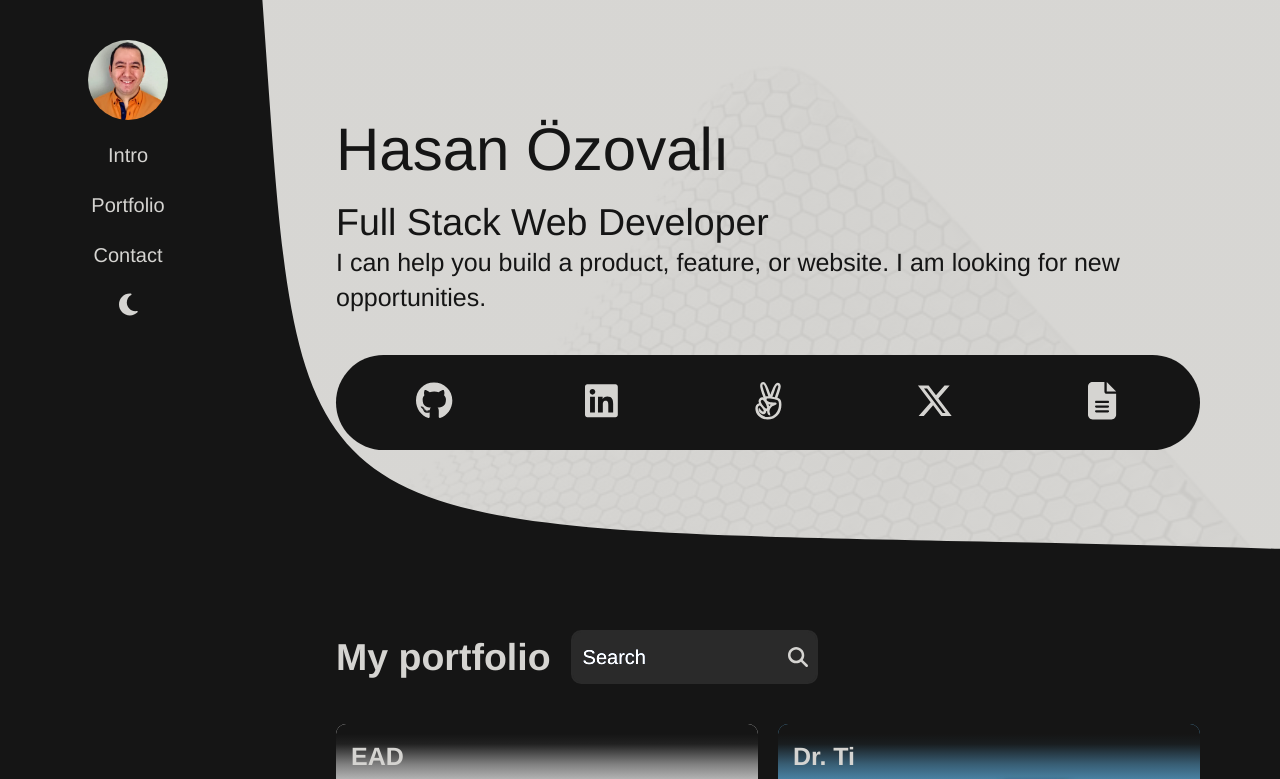
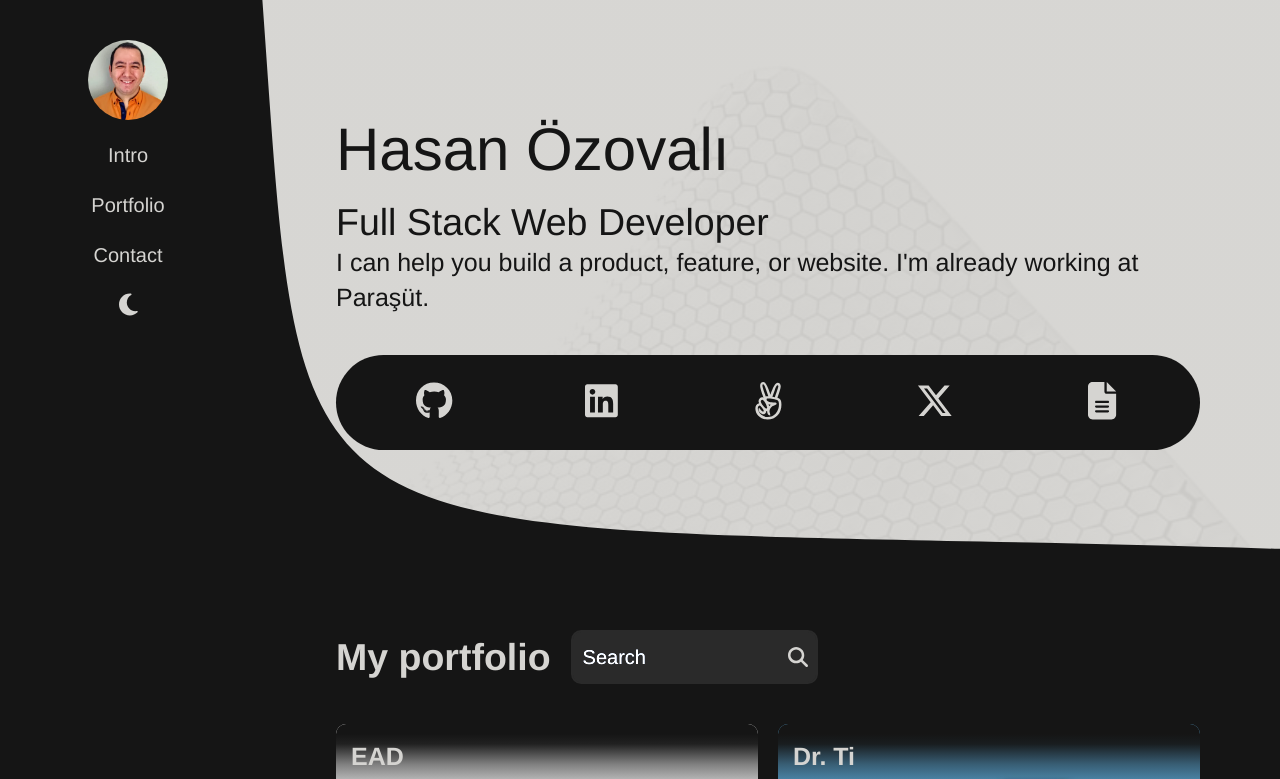
Before and after one commit to ozovalihasan/portfolio-2, a React (Vite) app: page / in a window 1280 px wide. Shown: the top 779 px of the page. Built offline with nearby package versions, Linux system fonts and the light colour scheme.

Commit message:
Update the text on Intro

```diff
--- a/src/components/Intro/Intro.tsx
+++ b/src/components/Intro/Intro.tsx
@@ -28,7 +28,7 @@ const Intro = () => (
           </h2>
           <p className='text-xl pb-8'>
             I can help you build a product, feature, or website.
-            I am looking for new opportunities.
+            I'm already working at Paraşüt.
           </p>
 
           <SocialLinks />
```
